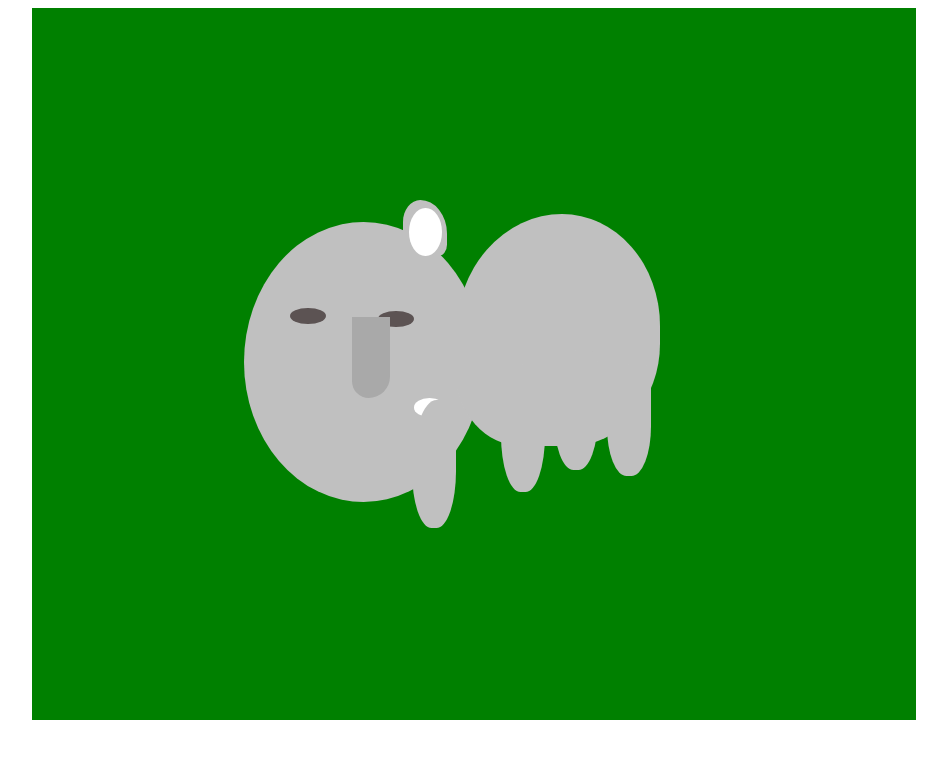
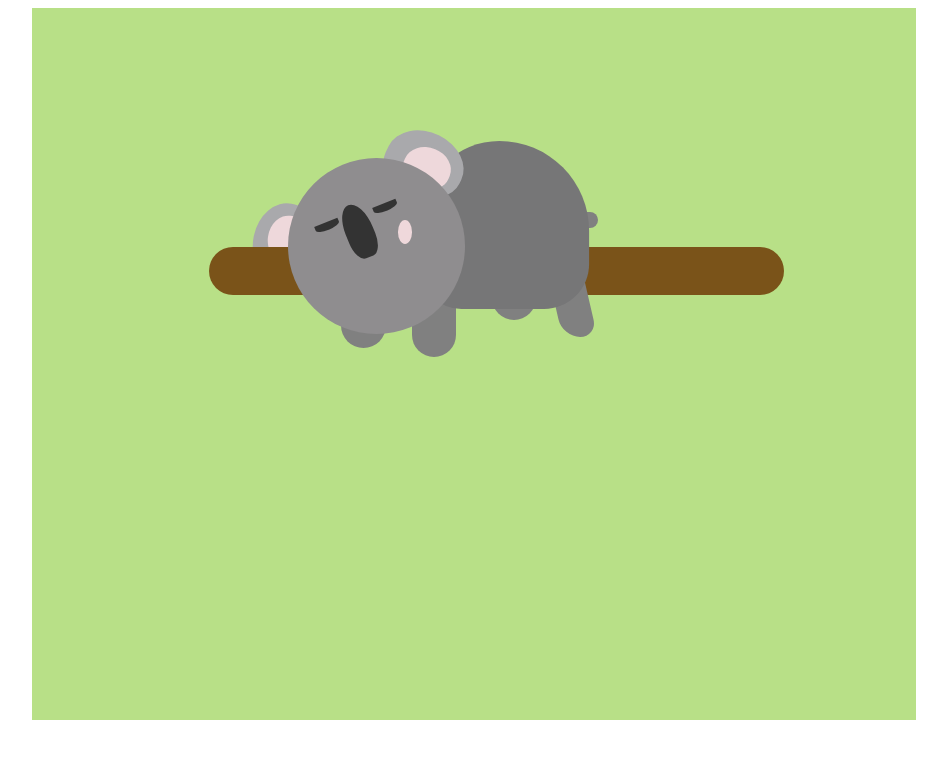
Before and after one commit to io5-sunny/io-aspiration, a plain HTML site: page Assignment/30082023 ART/art.html in a window 1280 px wide. Shown: the whole page, without its empty margins (166-1113 px from the left). Drawn offline with Linux system fonts and the light colour scheme.

Commit message:
art.html

```diff
--- a/Assignment/30082023 ART/art.css
+++ b/Assignment/30082023 ART/art.css
@@ -2,147 +2,196 @@
   margin: auto;
   width: 70%;
   height: 89vh;
-  background: green;
+  background: #b8e087;
   position: relative;
 }
-.body1 {
-  width: 27%;
-  height: 35vh;
-  background: silver;
-  top: 30%;
+.stick {
+  height: 6vh;
   position: absolute;
-  left: 24%;
-  border-bottom-left-radius: 50%;
-  border-bottom-right-radius: 50%;
+  width: 65%;
+  background: #7a5319;
+  /* text-align: center; */
+  margin-top: 27%;
+  margin-left: 20%;
+  /* border-bottom-left-radius: 50%; */
+  /* border-top-left-radius: 50%; */
+  /* border-bottom-right-radius: 50%; */
+  /* border-top-right-radius: 50%; */
+  border-radius: 50px;
+  z-index: 3;
+}
+.face {
+  height: 22vh;
+  width: 20%;
+  background: #8f8d8f;
+  margin-top: 17%;
+  position: absolute;
+  margin-left: 29%;
+  border-radius: 50%;
+  z-index: 6;
+}
+.stomach {
+  height: 21vh;
+  position: absolute;
+  width: 19%;
+  background: #767677;
+  margin-top: 15%;
+  margin-left: 44%;
+  border-top-left-radius: 222px;
+  border-top-right-radius: 198px;
+  border-bottom-right-radius: 385px;
+  border-bottom-left-radius: 442px;
+  transform: rotate(180deg);
+  z-index: 4;
+}
+.leg1 {
+  height: 19vh;
+  width: 4%;
+  position: absolute;
+  background: grey;
+  margin-top: 20%;
+  margin-left: 58%;
+  border-radius: 50px;
+  transform: skewX(13deg);
+  z-index: 3;
+}
+.leg2 {
+  height: 16vh;
+  width: 5%;
+  position: absolute;
+  background: gray;
+  margin-top: 25%;
+  margin-left: 43%;
+  border-radius: 50px;
+  z-index: 3;
+}
+.leg3 {
+  height: 8vh;
+  width: 5%;
+  background: grey;
+  margin-top: 28%;
+  position: absolute;
+  margin-left: 52%;
+  border-radius: 50px;
+  z-index: 1;
+}
+.leg4 {
+  height: 17vh;
+  width: 5%;
+  position: absolute;
+  margin-left: 35%;
+  margin-top: 23%;
+  border-radius: 50px;
+  background: grey;
+}
+.tail {
+  height: 2vh;
+  width: 5%;
+  position: absolute;
+  margin-left: 59%;
+  margin-top: 23%;
+  background: grey;
+  border-radius: 50px;
+}
+.ear {
+  height: 10vh;
+  width: 7%;
+  background: #a9a9ac;
+  position: absolute;
+  margin-left: 41%;
+  margin-top: 13%;
+  border-top-right-radius: 85%;
+  border-bottom-right-radius: 72%;
+  transform: rotate(116deg);
+  z-index: 5;
+  border-top-left-radius: 94%;
+  border-bottom-left-radius: 98%;
+}
+.ear1 {
+  height: 10vh;
+  width: 7%;
+  background: #a9a9ac;
+  position: absolute;
+  margin-left: 25%;
+  margin-top: 22%;
+  border-top-right-radius: 85%;
+  border-bottom-right-radius: 72%;
+  transform: rotate(12deg);
+  /* z-index: 5; */
+  border-top-left-radius: 94%;
+  border-bottom-left-radius: 98%;
+}
+.pupil1 {
+  height: 6vh;
+
+  position: absolute;
+  width: 64%;
+  background: #eed8db;
+  border-top-right-radius: 85%;
+  border-bottom-right-radius: 72%;
+  transform: rotate(-4deg);
+  /* z-index: 5; */
+  border-top-left-radius: 94%;
+  border-bottom-left-radius: 98%;
+  margin-left: 22%;
+  margin-top: 19%;
+}
+.pupil2 {
+  height: 6vh;
+
+  position: absolute;
+  width: 64%;
+  background: #eed8db;
+  border-top-right-radius: 85%;
+  border-bottom-right-radius: 72%;
+  transform: rotate(-4deg);
+  /* z-index: 5; */
+  border-top-left-radius: 94%;
+  border-bottom-left-radius: 98%;
+  margin-left: 22%;
+  margin-top: 19%;
+}
+.eye1 {
+  height: 1vh;
+  width: 14%;
+  position: absolute;
+  margin-left: 15%;
+  margin-top: 36%;
+  background: #333333;
   border-top-left-radius: 50%;
   border-top-right-radius: 50%;
+  transform: rotate(158deg);
 }
-.body2 {
-  border-bottom-left-radius: 40%;
-  background: silver;
-  top: 29%;
+.eye2 {
+  height: 1vh;
+  width: 14%;
   position: absolute;
-  width: 23%;
-  height: 29vh;
-  left: 48%;
-  border-top-left-radius: 65%;
-  /* border-bottom-right-radius: 91%; */
-  border-top-right-radius: 60%;
-  border-bottom-right-radius: 55%;
-}
-.body3 {
-  border-top-right-radius: 21%;
-  background: silver;
-  top: 50%;
-  position: absolute;
-  width: 5%;
-  height: 16vh;
-  left: 53%;
-  border-bottom-left-radius: 50%;
-  border-top-left-radius: 63%;
-  border-bottom-right-radius: 50%;
-}
-.body4 {
-  border-top-right-radius: 21%;
-  background: silver;
-  top: 55%;
-  position: absolute;
-  width: 5%;
-  height: 16vh;
-  left: 43%;
-  border-bottom-left-radius: 50%;
-  border-top-left-radius: 63%;
-  border-bottom-right-radius: 50%;
-}
-.body5 {
-  border-top-right-radius: 21%;
-  background: silver;
-  top: 50%;
-  position: absolute;
-  width: 5%;
-  height: 14vh;
-  left: 65%;
-  border-bottom-left-radius: 50%;
-  border-top-left-radius: 63%;
-  border-bottom-right-radius: 50%;
-}
-.body6 {
-  border-top-right-radius: 21%;
-  background: silver;
-  top: 48%;
-  position: absolute;
-  width: 5%;
-  height: 15vh;
-  left: 59%;
-  border-bottom-left-radius: 50%;
-  border-top-left-radius: 63%;
-  border-bottom-right-radius: 50%;
-}
-
-.eye-container {
-  left: 14%;
-  top: 25%;
-  height: 7vh;
-  position: absolute;
-  width: 68%;
-}
-.left-eye {
-  background: #5c5353;
-  border-radius: 92%;
-  left: 8%;
-  height: 2vh;
-  position: absolute;
-  width: 22%;
-  top: 30%;
-}
-.right-eye {
-  background: #5c5353;
-  border-radius: 92%;
-  left: 56%;
-  height: 2vh;
-  position: absolute;
-  width: 15%;
-  top: 32%;
+  margin-left: 48%;
+  margin-top: 25%;
+  background: #333333;
+  border-top-left-radius: 50%;
+  border-top-right-radius: 50%;
+  transform: rotate(158deg);
 }
 .nose {
-  background: darkgray;
-  border-bottom-right-radius: 50px;
-  left: 108px;
-  height: 10.2vh;
+  height: 7vh;
+  width: 16%;
   position: absolute;
-  width: 16%;
-  top: 34%;
-  border-bottom-left-radius: 39px;
+  margin-left: 32%;
+  margin-top: 25%;
+  background: #333333;
+  border-top-left-radius: 50%;
+  border-top-right-radius: 50%;
+  transform: rotate(158deg);
+  border-bottom-left-radius: 73%;
+  border-bottom-right-radius: 65%;
 }
-.pupil {
-  top: 63%;
+.dot {
+  width: 8%;
+  height: 3vh;
+  position: absolute;
+  margin-left: 62%;
+  margin-top: 35%;
   border-radius: 50%;
-  left: 170px;
-  height: 2.4vh;
-  position: absolute;
-  width: 13%;
-  background: white;
+  background: #efd8db;
 }
-.body7 {
-  background: silver;
-  top: 27%;
-  position: absolute;
-  width: 5%;
-  height: 7vh;
-  left: 42%;
-  border-bottom-right-radius: 48%;
-  border-top-left-radius: 94%;
-  border-top-right-radius: 145%;
-}
-.right-ear {
-  background: white;
-  left: 13%;
-  position: absolute;
-  width: 74%;
-  height: 6vh;
-  top: 13%;
-  border-bottom-left-radius: 50%;
-  border-bottom-right-radius: 50%;
-  border-top-right-radius: 50%;
-  border-top-left-radius: 50%;
-}
--- a/Assignment/30082023 ART/art.html
+++ b/Assignment/30082023 ART/art.html
@@ -8,27 +8,25 @@
   </head>
   <body>
     <div class="container">
-      <div class="div body1">
-        <div class="eye-container">
-          <div class="left-eye"></div>
-        </div>
-        <div class="right-eye"></div>
+      <div class="stick"></div>
+      <div class="face">
+        <div class="eye1"></div>
+        <div class="eye2"></div>
         <div class="nose"></div>
-        <div class="pupil"></div>
+        <div class="dot"></div>
       </div>
-      <div class="div body2"></div>
-      <div class="div body3"></div>
-      <div class="div body4"></div>
-      <div class="div body5"></div>
-      <div class="div body6"></div>
-      <div class="div body7">
-        <div class="ear-container"></div>
-        <div class="right-ear"></div>
-
-        <div class="left-ear"></div>
+      <div class="ear">
+        <div class="pupil1"></div>
       </div>
-      <div class="div body8"></div>
-      <div class="div body9"></div>
+      <div class="stomach"></div>
+      <div class="leg1"></div>
+      <div class="leg2"></div>
+      <div class="leg3"></div>
+      <div class="leg4"></div>
+      <div class="tail"></div>
+      <div class="ear1">
+        <div class="pupil2"></div>
+      </div>
     </div>
   </body>
 </html>
```
